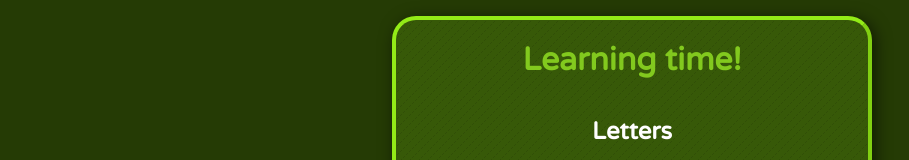
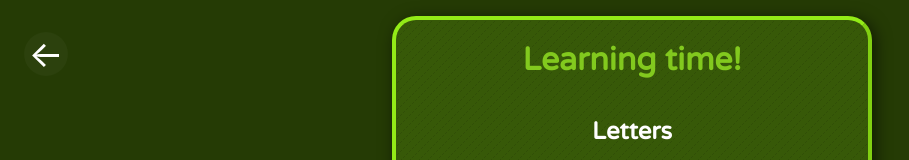
Before and after one commit to singuerinc/learning-words, a React (Vite) app: page / in a window 1280 px wide. Shown: the top 160 px of the page, without its empty margins (8-917 px from the left). Built offline with nearby package versions, Linux system fonts and the light colour scheme.

Commit message:
feat(ui): add back button

```diff
--- a/src/App.tsx
+++ b/src/App.tsx
@@ -99,7 +99,13 @@ class App extends React.PureComponent<{}, IState> {
           >
             {mapIdx(
               (item: any, idx: number) => (
-                <Card key={idx}>{factory(item)}</Card>
+                <Card
+                  key={idx}
+                  className="has-back-btn"
+                  back={() => this.mode([])()}
+                >
+                  {factory(item)}
+                </Card>
               ),
               elements
             )}
@@ -109,7 +115,7 @@ class App extends React.PureComponent<{}, IState> {
     );
   }
 
-  private mode = (arr: any[]) => (e: MouseEvent) => {
+  private mode = (arr: any[]) => (e?: MouseEvent) => {
     this.setState(updateMode(arr), () => onIndexChange(0));
   };
 }
--- a/src/components/Card.tsx
+++ b/src/components/Card.tsx
@@ -4,17 +4,38 @@ import styled from "styled-components";
 interface IProps {
   children: JSX.Element;
   className?: string;
+  back?: () => void;
 }
 
-const Card = ({ children, className = "" }: IProps) => (
+const Card = ({ children, back = () => {}, className = "" }: IProps) => (
   <Wrapper>
+    <BackButton onClick={back}>←</BackButton>
     <StyledCard className={`${"card "}`.concat(className)}>
       {children}
     </StyledCard>
   </Wrapper>
 );
 
+const BackButton = styled.div`
+  display: flex;
+  position: absolute;
+  top: 2rem;
+  left: 2rem;
+  background-color: rgba(255, 255, 255, 0.03);
+  color: white;
+  justify-content: center;
+  align-items: center;
+  font-size: 2.3rem;
+  border-radius: 5rem;
+  padding: 0.6rem 0.5rem 0.4rem;
+  line-height: 2rem;
+  width: 2.75rem;
+  height: 2.75rem;
+  cursor: pointer;
+`;
+
 const StyledCard = styled.div`
+  position: relative;
   border: 4px solid;
   box-shadow: 0.2rem 0.2rem 1rem rgba(0, 0, 0, 0.6);
   border-radius: 1.5rem;
@@ -36,6 +57,14 @@ const StyledCard = styled.div`
     transition-duration: 1s;
     transition-property: fill;
   }
+
+  ${BackButton} {
+    display: none;
+  }
+
+  &.has-back-btn ${BackButton} {
+    display: flex;
+  }
 `;
 
 const Wrapper = styled.div`
```
